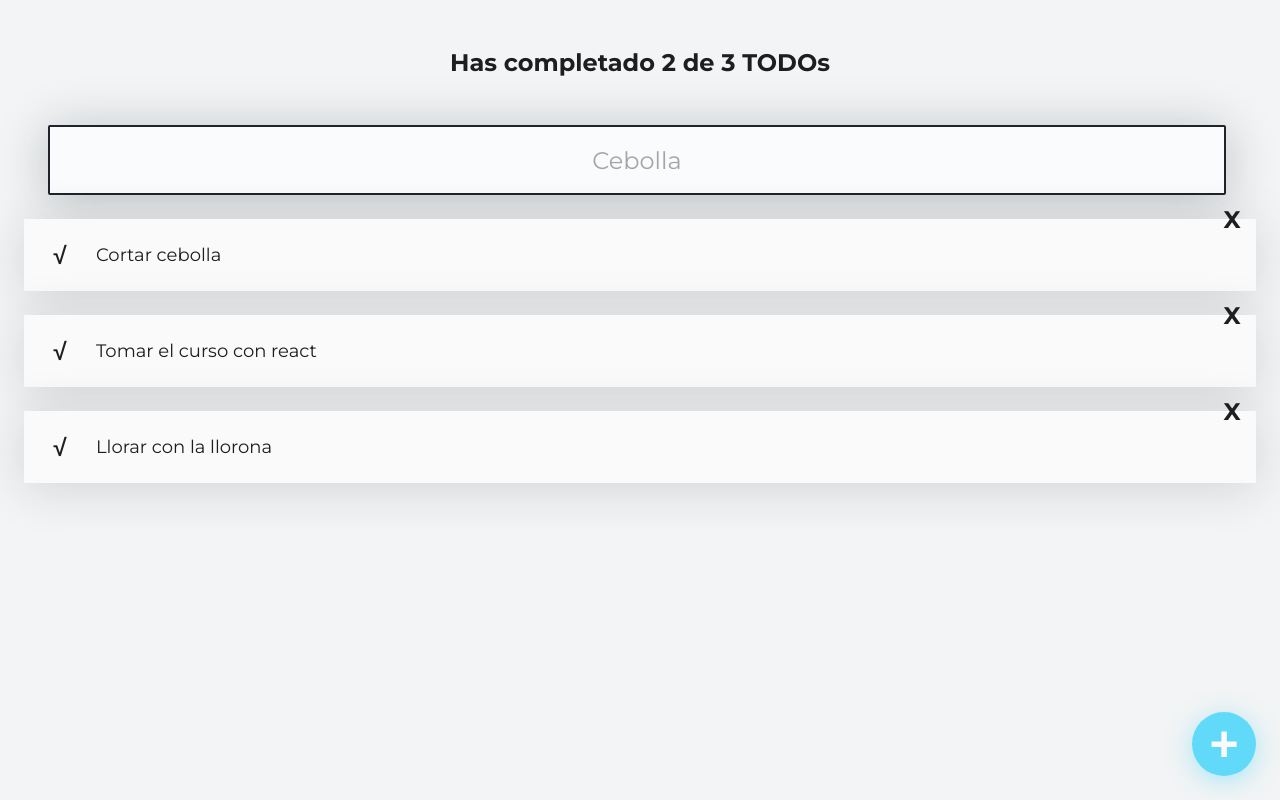
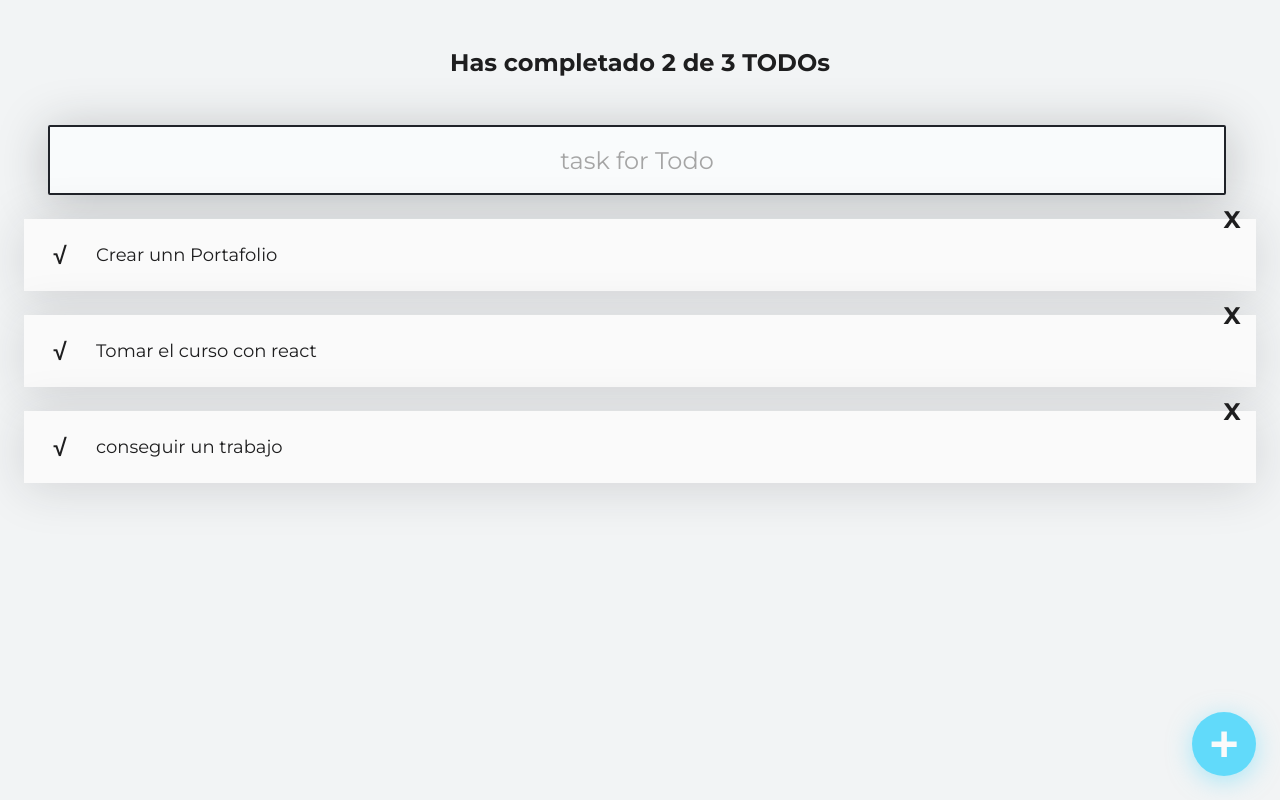
Before and after one commit to moisesJduarte/curso-introducion-react, a React (Create React App) app: page / in a window 1280 px wide. Built offline with nearby package versions, Linux system fonts and the light colour scheme.

Commit message:
editando cadenas de codigos

```diff
--- a/src/App.js
+++ b/src/App.js
@@ -7,9 +7,9 @@ import { CreateTodoButton } from './CreateTodoButton';
 //import './App.css';
 
 const todos = [
-  { text: 'Cortar cebolla', completed: false},
+  { text: 'Crear unn Portafolio', completed: false},
   { text: 'Tomar el curso con react', completed: false},
-  { text: 'Llorar con la llorona', completed: false}
+  { text: 'conseguir un trabajo', completed: false}
 ];
 
 function App() {
--- a/src/TodoSearch.js
+++ b/src/TodoSearch.js
@@ -1,5 +1,17 @@
 import React from 'react';
 import './TodoSearch.css';
 function TodoSearch(){
-    return(<input className="TodoSearch"placeholder="Cebolla"/>);}
+    const onSearchValueChange = (event) => {
+        console.log(event.target.value);
+    };
+
+
+    return (
+        <input
+            className="TodoSearch"
+            placeholder="task for Todo"
+            onChange={onSearchValueChange}
+        />
+    );
+}
 export{TodoSearch};
```
